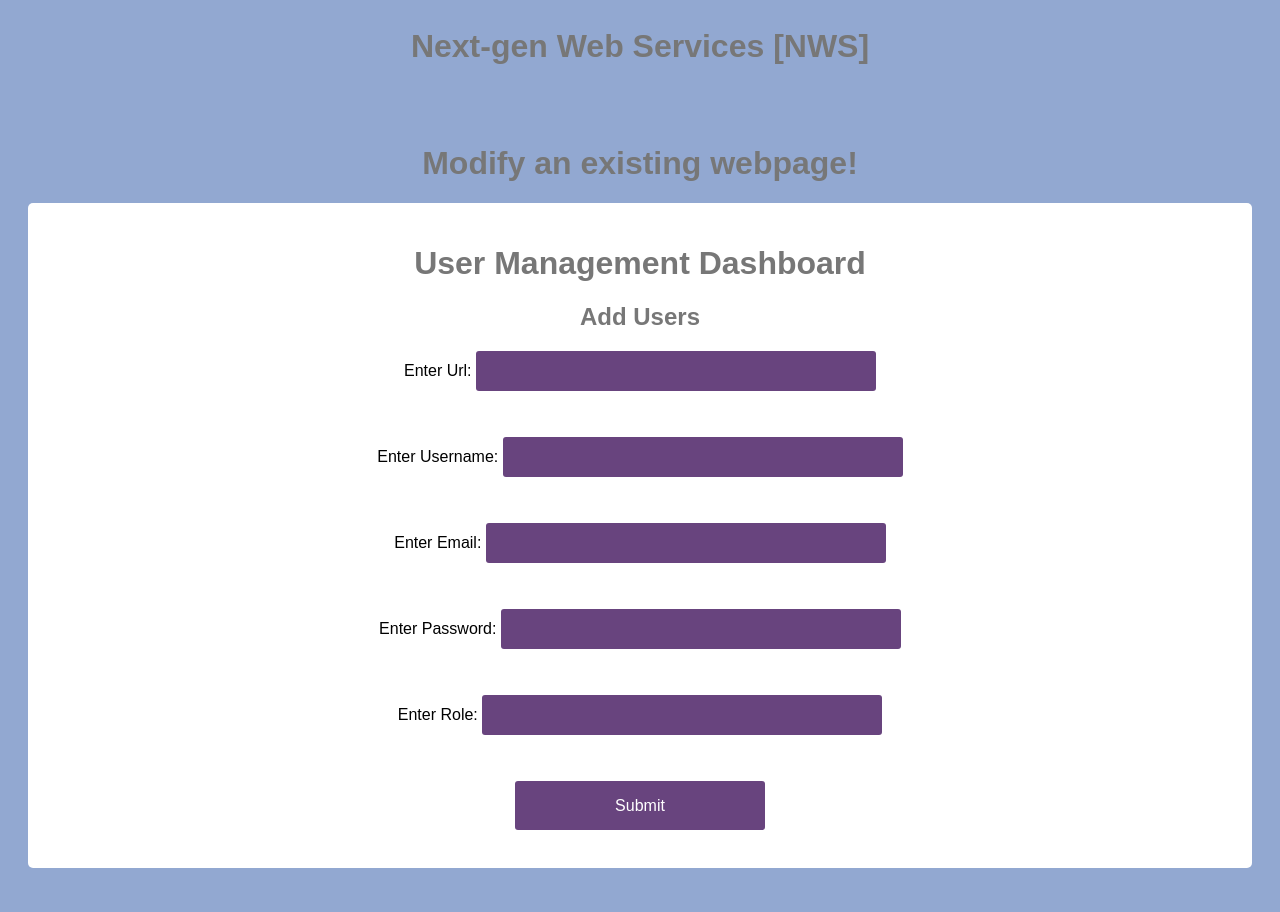
After one commit to shikhasuneja/AdvNGN_ContentProviderFrontend, a Flask app: a page that uses templates/add_users.html in a window 1280 px wide. The commit adds this page. Run offline with Flask 2, Linux system fonts and the light colour scheme.

Commit message:
Added implementation to add and list users associated with a url.

```diff
--- a/customer_page.py
+++ b/customer_page.py
@@ -23,7 +23,7 @@ class WebPage():
         self.website_version_file = self.index_files_folder + "/" + "webpage_version.json"
         self.index_file = index_file
 
-    def modify(self, flag, requested_version = None):
+    def modify(self, flag, requested_version = None, user_details = {}):
         logging.info("Modifying the customer webpage")
         logging.info(MODIFICATION_REASON[flag])
         if MODIFICATION_REASON[flag] == "new_upload":
@@ -32,6 +32,8 @@ class WebPage():
             self._save_new_index_file(current_count + 1)
         elif MODIFICATION_REASON[flag] == "user_modification":
             logging.info("User modification")
+            logging.info(user_details)
+            self._save_user_details(user_details)
         elif MODIFICATION_REASON[flag] == "revert_request":
             logging.info("Revert Request")
             logging.info(requested_version)
@@ -75,3 +77,30 @@ class WebPage():
         version_info["requested_version"] = version.split(".")[0].split("_v")[-1]
         with open(self.website_version_file, 'w') as outfile:
             outfile.write(json.dumps(version_info))
+
+    def get_users(self):
+        logging.info("Listing associated users!")
+        with open(self.users_file, 'r') as infile:
+            data = infile.read()
+        logging.info(ast.literal_eval(data))
+        users_dict = ast.literal_eval(data)
+        return users_dict
+
+    def _save_user_details(self, info):
+        users = self.get_users()
+        logging.info(users)
+        users[info['username']] = {'email': info['email'], 'password': info['password'],
+        'role': info['role'], 'url': self.url}
+        with open(self.users_file, 'w') as outfile:
+            outfile.write(json.dumps(users))
+        self._save_user_info_in_customers_db(info)
+
+    def _save_user_info_in_customers_db(self, info):
+        logging.info(info)
+        with open(NWS_CUSTOMERS_FILE, 'r') as infile:
+            data = infile.read()
+        logging.info(ast.literal_eval(data))
+        data = ast.literal_eval(data)
+        data[info['email']] = {"username": info['username'], "email": info['email'], "password": info['password'], "url": self.url, "role": info['role'], "created": "False"}
+        with open(NWS_CUSTOMERS_FILE, 'w') as outfile:
+            outfile.write(json.dumps(data))
--- a/nws_webpage.py
+++ b/nws_webpage.py
@@ -58,9 +58,7 @@ def modify_webpage(username):
 
 @app.route('/user_management/<username>', methods=['GET', 'POST'])
 def user_management(username):
-    """if request.method == 'POST':
-        page = WebPage(request.form['url'], username)
-        page.modify()"""
+    logging.info("User Management Dashboard")
     return render_template('user_management.html', username = username)
 
 
@@ -92,6 +90,35 @@ def revert_webpage(username):
     return render_template('revert_webpage.html', username = username)
 
 
+@app.route('/add_users/<username>', methods=['GET', 'POST'])
+def add_users(username):
+    submission_successful = False
+    if request.method == 'POST':
+        page = WebPage(request.form['url'], username)
+        page.modify(flag = 0, requested_version = None,
+        user_details = {'username': request.form['username'], 'email': request.form['email'],
+        'password': request.form['password'], 'role': request.form['role']})
+        submission_successful = True
+    return render_template('add_users.html', username = username, submission_successful = submission_successful)
+
+
+@app.route('/list_existing_users/<username>', methods=['GET', 'POST'])
+def list_existing_users(username):
+    if request.method == 'POST':
+        for item in request.form.items():
+            logging.info(item[0])
+            if item[0] == "url":
+                page = WebPage(request.form['url'], username)
+                users = page.get_users()
+                return render_template('list_existing_users.html', username = username, users = users)
+    return render_template('list_existing_users.html', username = username)
+
+
+@app.route('/remove_users/<username>', methods=['GET', 'POST'])
+def remove_users(username):
+    return render_template('remove_users.html', username = username)
+
+
 if __name__ == '__main__':
     app.jinja_env.auto_reload = True
     app.config['TEMPLATES_AUTO_RELOAD'] = True
--- a/static/style.css
+++ b/static/style.css
@@ -15,8 +15,9 @@ margin: 20px auto;
 width: 500px;
 }
 .bandwidth {
-margin: 20px auto;
-width: 800px;
+margin: 30px auto;
+width: 500px;
+text-align: center;
 }
 .login-screen {
 background-color: #FFF;
--- /dev/null
+++ b/templates/add_users.html
@@ -0,0 +1,26 @@
+<html>
+<head>
+<title>Next-gen Web Services [NWS]</title>
+<meta name="viewport" content="width=device-width, initial-scale=1.0">
+<link rel="stylesheet" href="/static/style.css" type="text/css">
+</head>
+<body>
+<form action="/add_users/{{username}}" method="post" enctype="multipart/form-data">
+<div class="app-title"> <h1>Next-gen Web Services [NWS]<h1><br><h1>Modify an existing webpage!</h1></div>
+<div class="login-screen">
+<div class="login-form">
+<div class="app-title"><h1>User Management Dashboard</h1></div>
+{% if submission_successful %}
+<div class="app-title"><h2>User added successfully!</h2></div>
+{% endif %}
+<div class="app-title"><h2>Add Users</h2></div>
+<div class="control-group">Enter Url: <input type="text" name="url" class="login-field"></div><br><br>
+<div class="control-group">Enter Username: <input type="text" name="username" class="login-field"></div><br><br>
+<div class="control-group">Enter Email: <input type="text" name="email" class="login-field"></div><br><br>
+<div class="control-group">Enter Password: <input type="text" name="password" class="login-field"></div><br><br>
+<div class="control-group">Enter Role: <input type="text" name="role" class="login-field"></div><br><br>
+<input type="submit" value="Submit" class="btn btn-primary btn-large btn-block"><br></div>
+</form>
+</div>
+</body>
+</html>
--- a/user.py
+++ b/user.py
@@ -3,6 +3,7 @@ import json
 import logging
 import ast
 from werkzeug import secure_filename
+from populatedb_api import populate_db
 
 logging.basicConfig(level=logging.INFO)
 NWS_CUSTOMERS_FILE = "nws_customers.json"
@@ -80,6 +81,7 @@ class UserPage():
         self._save_redundancy_requirements()
         self._save_current_user_details()
         self._save_index_file()
+        self._populate_db()
 
     def _create_folders_and_files(self):
         folders = [NWS_CUSTOMER_PAGES_DIR, self.url_folder, self.index_files_folder]
@@ -94,10 +96,12 @@ class UserPage():
     def _save_user_details(self):
         user = UserAccount(self.user, None, None)
         user_details = user.find_details()
-        admin_details = {"username": self.user, "email": user_details['email'], "password": user_details['password'], "role": "admin", "url":self.url}
+        admin_details = {self.user: {"email": user_details['email'],
+        "password": user_details['password'], "role": "admin", "url":self.url}}
         with open(self.users_file, 'w') as outfile:
             outfile.write(json.dumps(admin_details))
         self._save_current_user_details()
+        self._save_in_customer_db(admin_details)
 
     def _save_redundancy_requirements(self):
         selection_dict = {'aa': "Active_Active", "ab": "Active_Backup"}
@@ -126,3 +130,20 @@ class UserPage():
         version_info = {"url": self.url, "requested_version": 1, "latest_version": 1}
         with open(self.website_version_file, 'w') as outfile:
             outfile.write(json.dumps(version_info))
+
+    def _save_in_customer_db(self, admin):
+        logging.info(admin)
+        with open(NWS_CUSTOMERS_FILE, 'r') as infile:
+            data = infile.read()
+        logging.info(ast.literal_eval(data))
+        data = ast.literal_eval(data)
+        data[admin[self.user]['email']] = {"username": self.user, "email": admin[self.user]['email'],
+        "password": admin[self.user]['password'], "url": self.url, "role": admin[self.user]['role'], "created": "True"}
+        with open(NWS_CUSTOMERS_FILE, 'w') as outfile:
+            outfile.write(json.dumps(data))
+
+    def _populate_db(self):
+        pb = populate_db()
+        user = UserAccount(self.user, None, None)
+        user_details = user.find_details()
+        pb.api_account(user_details['email'])
```
Also changed, not shown: templates/list_existing_users.html (added, +42 -0 lines), templates/user_management.html (+2 -9 lines).
